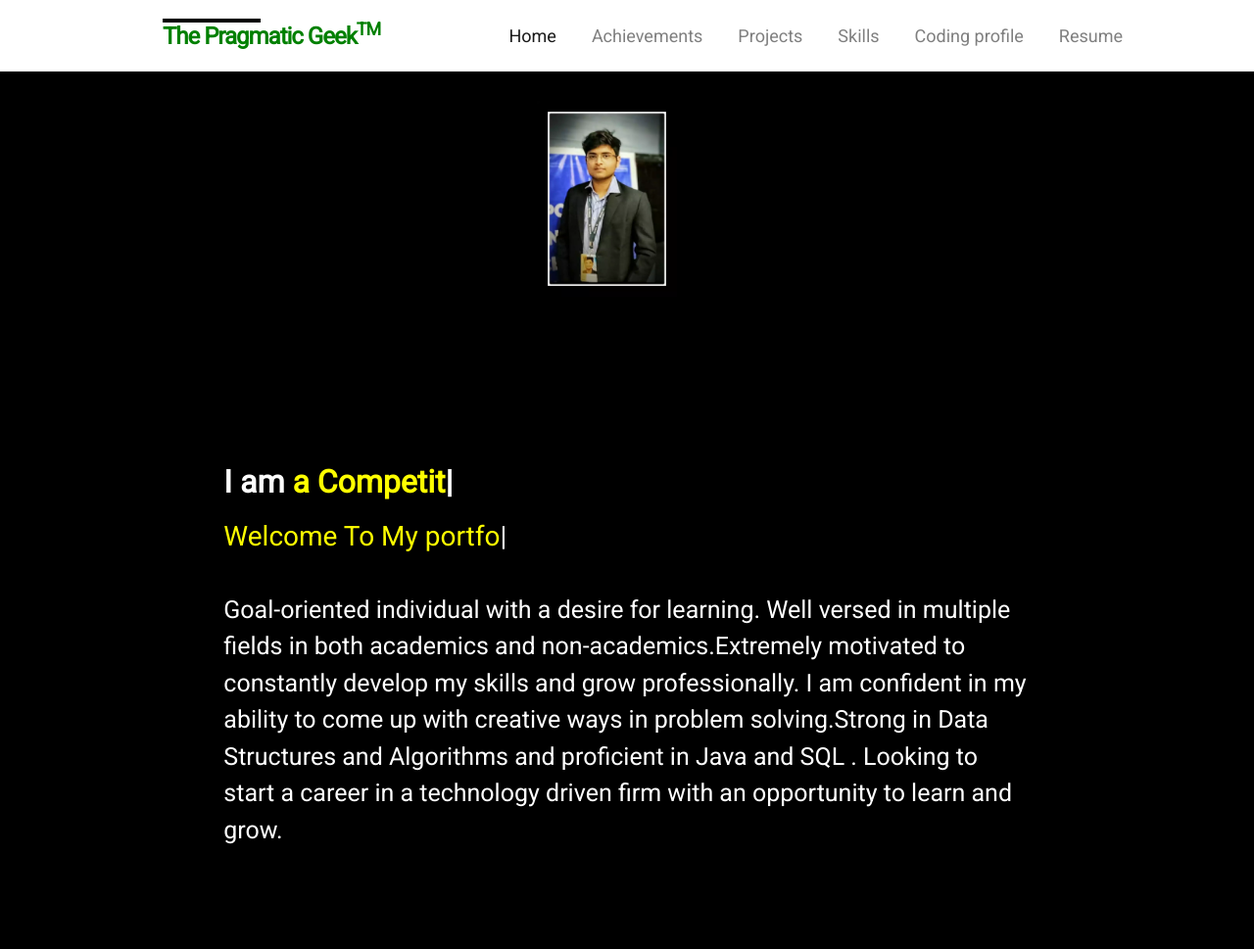
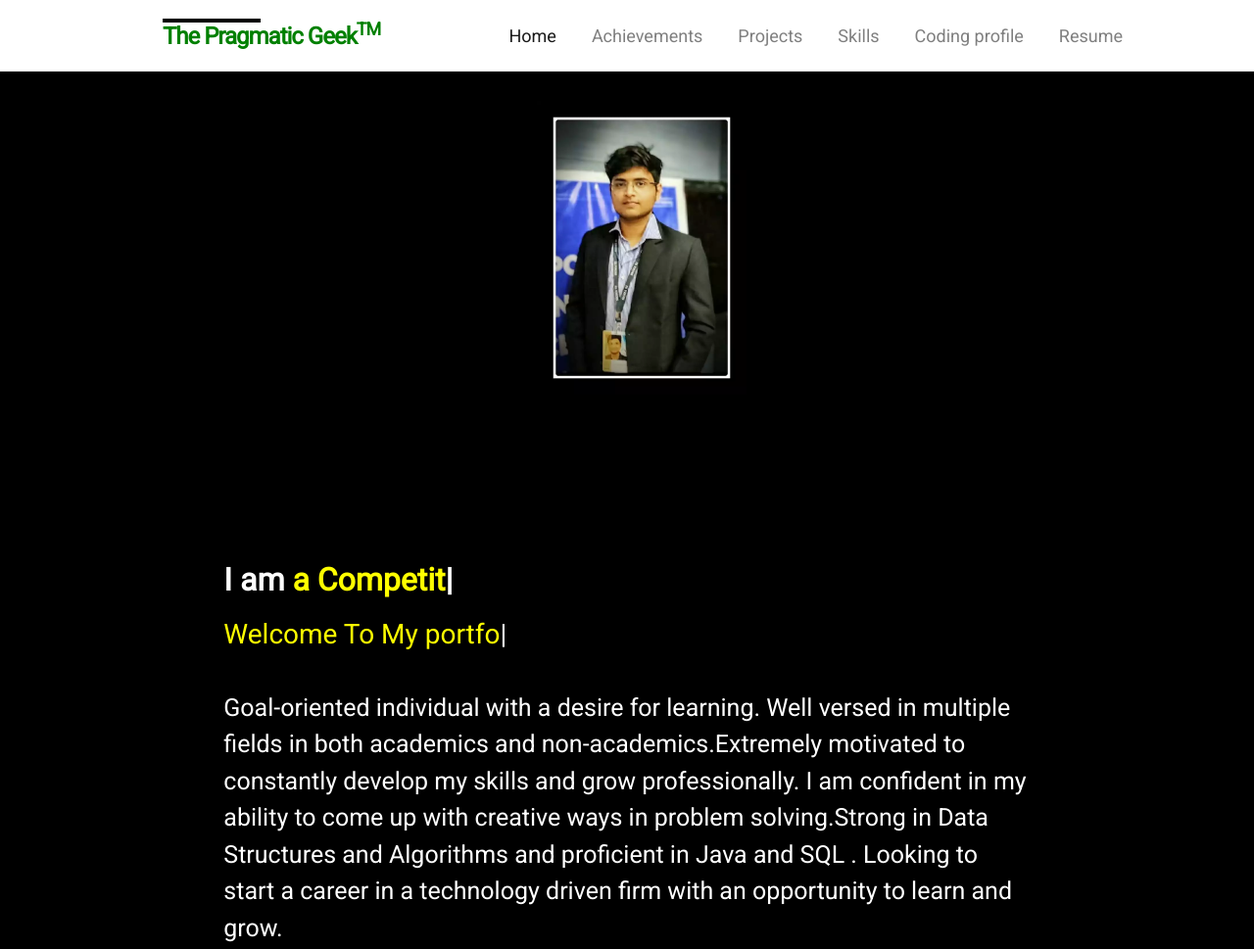
Before and after one commit to itscharanp/portfolio, a website: page index.html in a window 1280 px wide. Shown: the top 969 px of the page at 98% size. Drawn offline with nearby package versions, Linux system fonts and the light colour scheme.

Commit message:
Update index.html

```diff
--- a/index.html
+++ b/index.html
@@ -98,7 +98,7 @@
                     <picture>
                         <source srcset="./assets/charanpf.webp 1x" type="image/webp">
                         <source srcset="./assets/charanfr.jpeg  1x" type="image/jpeg">
-                        <img src="./assets/charanfr.jpeg" alt="instagram" style="height:200px;">
+                        <img src="./assets/charanfr.jpeg" alt="instagram" style="height:300px;">
                     </picture>
             </div>
                 <div class="col-5 col-lg-3">
```
